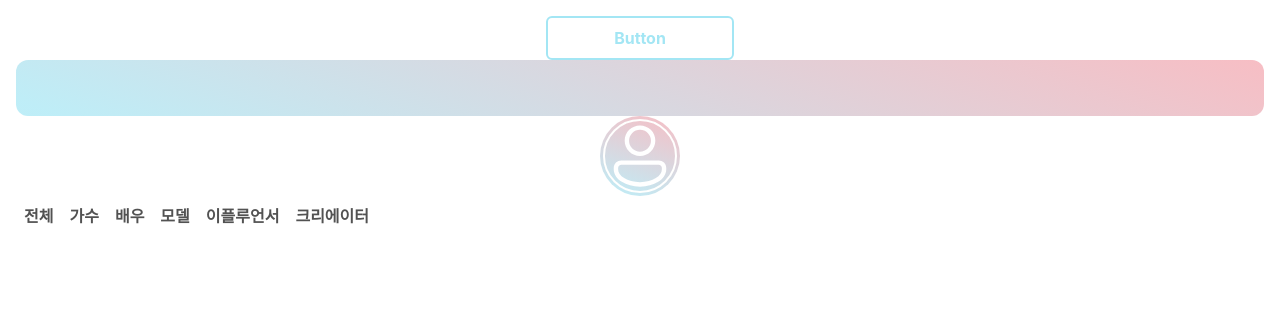
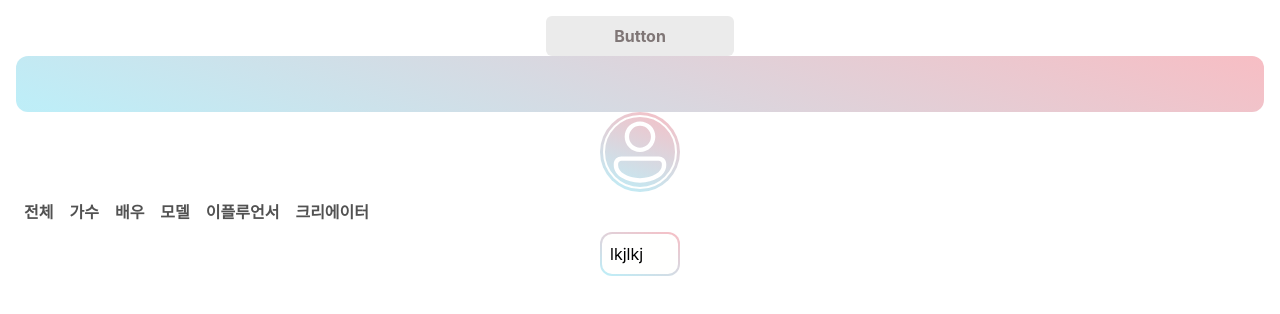
Before and after one commit to Subang-Study/fanopia, a React (Create React App) app in the folder client/: page /example in a window 1280 px wide. Shown: the top 314 px of the page. Built offline with nearby package versions, Linux system fonts and the light colour scheme.

Commit message:
fix: safari에서 BorderDiv 비율 차이나는 현상 수정

```diff
--- /dev/null
+++ b/client/src/components/basic/BorderDiv.tsx
@@ -0,0 +1,21 @@
+import React from "react";
+
+interface IBorderDivProps {
+    outer?: string;
+    inner?: string;
+    children?: React.ReactNode;
+}
+
+/**
+ * gradient border가 들어간 div
+ * @param outer tailwind: 전체 크기(w, h), padding으로 외곽선 굵기, 곡률
+ * @param inner tailwind: 곡률, 높이
+ * @returns
+ */
+export default function BorderDiv({ outer, inner, children }: IBorderDivProps) {
+    return (
+        <div className={`gradation-color ${outer}`}>
+            <div className={`w-full bg-M-white ${inner}`}>{children}</div>
+        </div>
+    );
+}
--- a/client/src/components/basic/Button.tsx
+++ b/client/src/components/basic/Button.tsx
@@ -15,7 +15,7 @@ export default function Button({ className, btnType, onClick, children }: IProps
             "bg-transparent border-2 border-M-pink text-M-pink transition-color duration-300 hover:bg-M-pink hover:text-M-white",
         "empty-blue":
             "bg-transparent border-2 border-M-blue text-M-blue transition-color duration-300 hover:bg-M-blue hover:text-M-white",
-        "fill-gray": "bg-[#EBEBEB] text-[#C6C6C6]",
+        "fill-gray": "bg-[#EBEBEB] text-M-Gray",
     };
 
     return (
--- a/client/src/components/basic/ProfileImg.tsx
+++ b/client/src/components/basic/ProfileImg.tsx
@@ -1,5 +1,6 @@
 import React from "react";
 import DefaultImg from "../../assets/userDefaultImg.svg";
+import BorderDiv from "./BorderDiv";
 import { GradientHeart } from "../../assets/Icons";
 import { getDefaultSrc } from "../../utils/errors";
 
@@ -19,10 +20,12 @@ interface IProfileImg {
 
 export default function ProfileImg({ className, isSubscribed, src }: IProfileImg) {
     return (
-        <div className={`gradation-color rounded-full aspect-square p-[3px]  ${className}`}>
-            <div className="relative w-full overflow-hidden border-2 rounded-full aspect-square border-M-white">
+        <BorderDiv
+            outer={`${className} rounded-full aspect-square  p-[3px] `}
+            inner="relative border-2 rounded-full border-M-white bg-transparent"
+        >
             <img
-                    className={`w-full aspect-square rounded-full user-image `}
+                className={`w-full rounded-full aspect-square user-image`}
                 src={src ? src : DefaultImg}
                 alt="userProfile"
                 onError={e => getDefaultSrc(e, DefaultImg)}
@@ -32,7 +35,6 @@ export default function ProfileImg({ className, isSubscribed, src }: IProfileImg
                     <GradientHeart className="w-1/2" />
                 </div>
             )}
-            </div>
-        </div>
+        </BorderDiv>
     );
 }
--- a/client/src/components/basic/SearchInput.tsx
+++ b/client/src/components/basic/SearchInput.tsx
@@ -14,9 +14,9 @@ interface ISearchInputProps {
 export default function SearchInput({ className, children }: ISearchInputProps) {
     return (
         <div
-            className={`rounded-xl focus-within:gradation-color overflow-hidden bg-[#e5e7eb] p-[3px] ${className}`}
+            className={`rounded-xl focus-within:gradation-color overflow-hidden bg-[#e5e7eb] p-[2px] ${className}`}
         >
-            <div className="flex items-center justify-between w-full h-full p-2 rounded-[.562rem] focus-within:border-none bg-M-white">
+            <div className="flex items-center justify-between w-full h-full p-2 rounded-[.625rem] focus-within:border-none bg-M-white">
                 <input
                     className="flex-auto bg-transparent focus:outline-none"
                     type="text"
--- a/client/src/components/main/ArtistItem.tsx
+++ b/client/src/components/main/ArtistItem.tsx
@@ -22,7 +22,7 @@ export default function ArtistItem({ className, isSubscribed, src }: IArtistItem
             onClick={() => !isSubscribed && navigate("/subscribe/123")}
         >
             <ProfileImg className={`w-full`} isSubscribed={isSubscribed} src={src} />
-            <span>ArtistName</span>
+            <span>Artist</span>
         </div>
     );
 }
--- a/client/src/components/subscribe/Profile.tsx
+++ b/client/src/components/subscribe/Profile.tsx
@@ -1,5 +1,5 @@
 import React from "react";
-
+import BorderDiv from "../basic/BorderDiv";
 import UserImgWithBackground from "../../assets/userImgWithBackground.svg";
 import { getDefaultSrc } from "../../utils/errors";
 
@@ -9,8 +9,10 @@ interface IProfileProps {
 
 export default function Profile({ src }: IProfileProps) {
     return (
-        <div className="p-[2px] gradation-color rounded-xl">
-            <div className="relative w-full overflow-hidden rounded-[.625rem] aspect-square">
+        <BorderDiv
+            outer="w-full aspect-square p-[.125rem] rounded-xl"
+            inner="relative overflow-hidden rounded-[.625rem]"
+        >
             <img
                 className="w-full aspect-auto"
                 src={src ? src : UserImgWithBackground}
@@ -20,7 +22,6 @@ export default function Profile({ src }: IProfileProps) {
             <div className="absolute bottom-0 w-full p-4 border-t-2 h-1/4 bg-M-white">
                 <p>나는 ~~~아티스트입니다</p>
             </div>
-            </div>
-        </div>
+        </BorderDiv>
     );
 }
--- a/client/src/components/subscribe/SubscribeCard.tsx
+++ b/client/src/components/subscribe/SubscribeCard.tsx
@@ -1,16 +1,19 @@
 import React from "react";
 import Button from "../basic/Button";
+import BorderDiv from "../basic/BorderDiv";
 
 interface ISubscribeCardProps {
     subsType: "basic" | "pro";
 }
 export default function SubscribeCard({ subsType }: ISubscribeCardProps) {
     return (
-        <div className="gradation-color p-[2px] rounded-xl">
-            <div className="flex flex-col justify-center w-full p-2 rounded-[.625rem] bg-M-white">
+        <BorderDiv
+            outer="p-[.125rem] rounded-xl"
+            inner="flex flex-col justify-center p-2 rounded-[.625rem]"
+        >
             <div className="flex flex-row justify-between">
                 <span className="text-lg font-bold">아티스트명</span>
-                    <span className="text-lg font-bold text-gray-600">
+                <span className="text-lg font-bold text-neutral-700">
                     {subsType === "basic" ? "4,500원 / 월" : "9,900원 / 월"}
                 </span>
             </div>
@@ -19,15 +22,10 @@ export default function SubscribeCard({ subsType }: ISubscribeCardProps) {
                     <span>대화 참여</span>
                     {subsType === "pro" && <span>1 대 1 대화 가능 티켓</span>}
                 </div>
-                    <Button
-                        btnType="empty-pink"
-                        onClick={() => {}}
-                        className="px-4 py-0 w-fit h-fit"
-                    >
+                <Button btnType="empty-pink" onClick={() => {}} className="px-4 py-0 w-fit h-fit">
                     구매
                 </Button>
             </div>
-            </div>
-        </div>
+        </BorderDiv>
     );
 }
--- a/client/src/pages/Example.tsx
+++ b/client/src/pages/Example.tsx
@@ -2,16 +2,20 @@ import React from "react";
 import Button from "../components/basic/Button";
 import ProfileImg from "../components/basic/ProfileImg";
 import CategoryList from "../components/main/CategoryList";
+import BorderDiv from "../components/basic/BorderDiv";
 
 export default function Example() {
     return (
         <div className="flex flex-col items-center justify-center p-4">
-            <Button btnType="empty-blue" className="w-[15%]" onClick={() => console.log("click")}>
+            <Button btnType="fill-gray" className="w-[15%]" onClick={() => console.log("click")}>
                 Button
             </Button>
             <div className="w-full h-[3.5rem] gradation-color rounded-xl"></div>
             <ProfileImg className="w-20" />
             <CategoryList />
+            <BorderDiv outer="w-20 p-[2px] rounded-xl" inner="rounded-[.625rem] p-2">
+                lkjlkj
+            </BorderDiv>
         </div>
     );
 }
--- a/client/src/pages/MainPage.tsx
+++ b/client/src/pages/MainPage.tsx
@@ -2,18 +2,20 @@ import React from "react";
 import ArtistItem from "../components/main/ArtistItem";
 import SearchInput from "../components/basic/SearchInput";
 import CategoryList from "../components/main/CategoryList";
+import { TbSearch } from "react-icons/tb";
 
 export default function MainPage() {
     return (
         <section>
             <div className="p-2">
-                <SearchInput className="w-[100%]" />
+                <SearchInput className="w-[100%]">
+                    <TbSearch size={"1.5rem"} color="#7F7676"></TbSearch>
+                </SearchInput>
                 <CategoryList />
             </div>
             <div className="flex flex-wrap items-center gap-[12.5%] gap-y-2 px-[10%]">
-                <ArtistItem className="w-1/4" src="https://picsum.photos/80/80" />
+                <ArtistItem className="w-1/4" src="https://picsum.photos/80/120" />
                 <ArtistItem className="w-1/4" isSubscribed={true} />
-                <ArtistItem className="w-1/4" />
                 <ArtistItem className="w-1/4" />
             </div>
         </section>
--- a/client/tailwind.config.js
+++ b/client/tailwind.config.js
@@ -8,6 +8,7 @@ module.exports = {
                 "M-pink": "#F4A2AB",
                 "M-black": "#3F3C41",
                 "M-white": "#fffffe",
+                "M-Gray": "#7F7676",
             },
         },
     },
```
Lines whose indentation alone changed are shown as unchanged.
